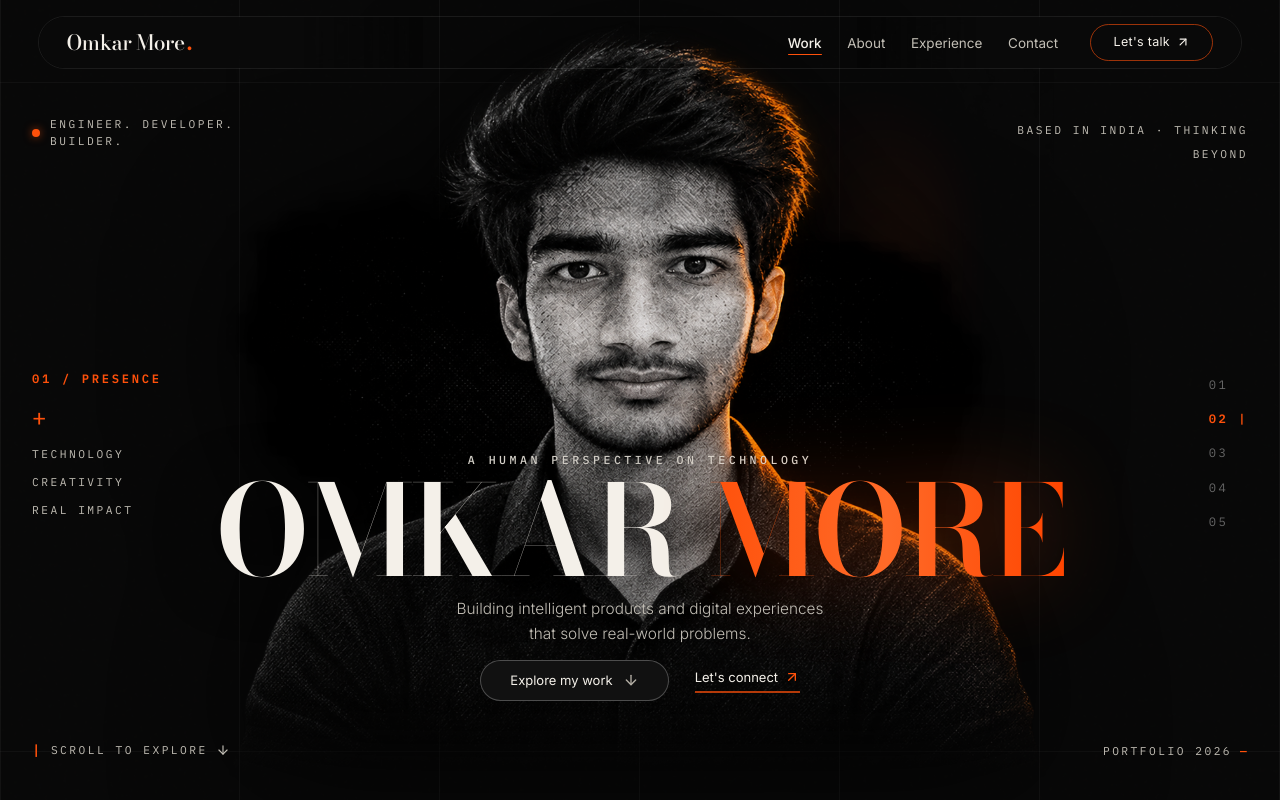
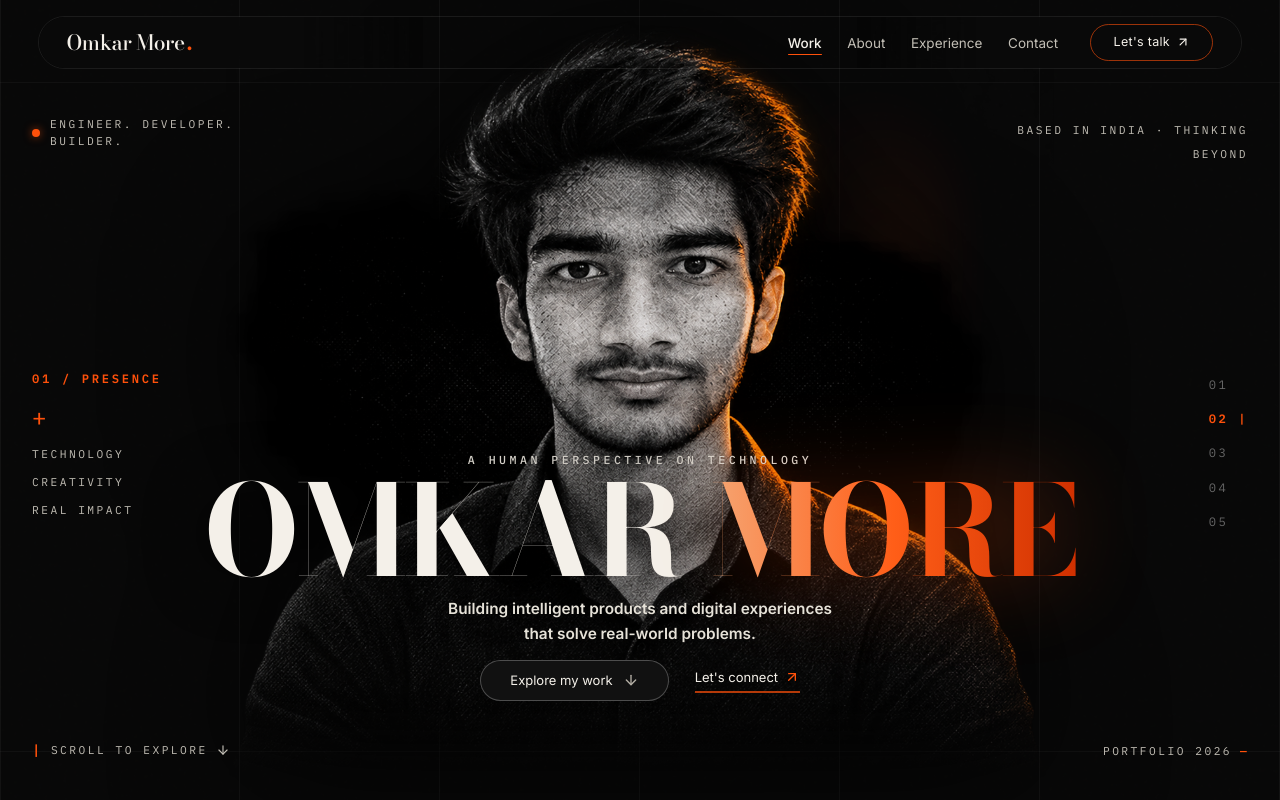
Before and after one commit to Omkar6488/My_Portfolio, a Next.js app: page / in a window 1280 px wide. Shown: the top 800 px of the page. Built offline with nearby package versions, Linux system fonts and the light colour scheme.

Commit message:
feat(hero): bold subheadline, increase name weight to bold, and apply faded-to-dark gradient on MORE

```diff
--- a/src/components/home/HeroSection.tsx
+++ b/src/components/home/HeroSection.tsx
@@ -75,18 +75,18 @@ export default function HeroSection({
                 A HUMAN PERSPECTIVE ON TECHNOLOGY
               </p>
 
-              {/* Main Headline: OMKAR MORE (Substantial font-semibold editorial Bodoni Moda at ~16.5vh) */}
+              {/* Main Headline: OMKAR MORE (Bolder editorial Bodoni Moda with faded-to-darker orange gradient) */}
               <h1 className="font-serif text-[clamp(2.75rem,min(9.8vw,16.5vh),10.5rem)] uppercase tracking-tight leading-[0.88] select-none text-center whitespace-normal sm:whitespace-nowrap max-w-full">
-                <span className="text-[#F4F0E9] drop-shadow-[0_4px_30px_rgba(0,0,0,0.92)] font-semibold">
+                <span className="text-[#F4F0E9] drop-shadow-[0_4px_30px_rgba(0,0,0,0.92)] font-bold">
                   OMKAR{" "}
                 </span>
-                <span className="bg-gradient-to-r from-[#FF510B] via-[#FF6A28] to-[#FF4500] bg-clip-text text-transparent font-semibold drop-shadow-[0_0_45px_rgba(255,81,11,0.45)]">
+                <span className="bg-gradient-to-r from-[#F6A572] via-[#FF5E18] to-[#D03000] bg-clip-text text-transparent font-bold drop-shadow-[0_0_45px_rgba(255,81,11,0.45)]">
                   MORE
                 </span>
               </h1>
 
-              {/* Sub-headline (~18-20px on desktop) */}
-              <p className="font-sans text-[clamp(14.5px,min(1.2vw,2.1vh),19.5px)] text-[#C2BEB5] text-center max-w-[min(640px,92vw)] mx-auto mt-[clamp(0.5rem,1.4vh,1.1rem)] leading-relaxed font-light drop-shadow-sm px-2">
+              {/* Sub-headline (Bolder with high readability) */}
+              <p className="font-sans text-[clamp(14.5px,min(1.2vw,2.1vh),19.5px)] text-[#E6E2D8] text-center max-w-[min(640px,92vw)] mx-auto mt-[clamp(0.5rem,1.4vh,1.1rem)] leading-relaxed font-semibold drop-shadow-sm px-2">
                 Building intelligent products and digital experiences
                 <br className="hidden sm:inline" /> that solve real-world problems.
               </p>
```
